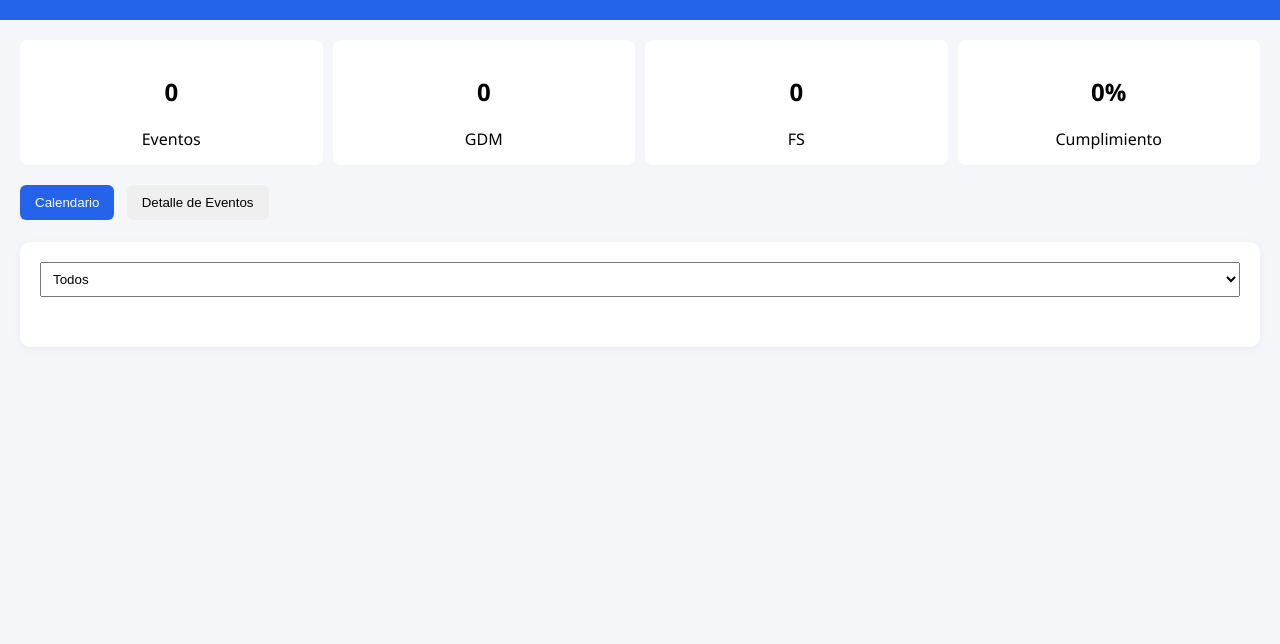
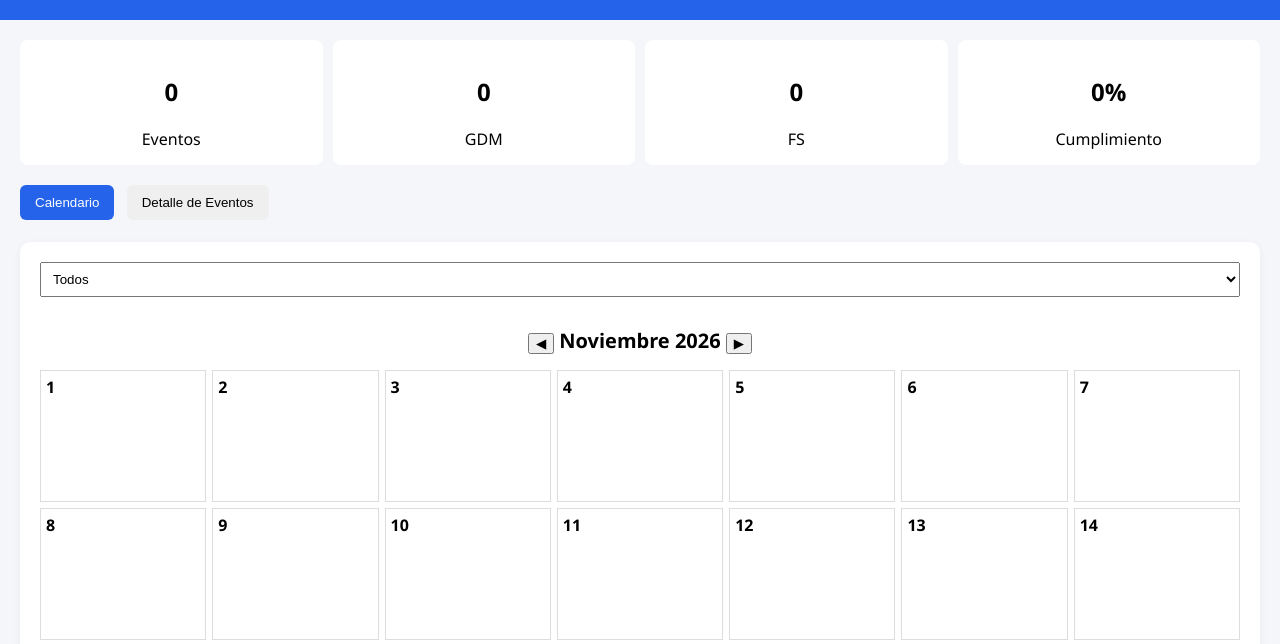
Before and after one commit to anapcarrilloalvarez-sys/organizador-eventos, a plain HTML site: page index.html in a window 1280 px wide. Shown: the part 106-750 px from the top of the page. Drawn offline with Linux system fonts and the light colour scheme.

Commit message:
Update index.html

```diff
--- a/index.html
+++ b/index.html
@@ -444,8 +444,9 @@ anioActual--;
 }
 
 renderCalendario();
+}
+function renderCalendario(){
 
-}
 let filtro=
 document.getElementById("filtroTipo").value;
 
```
